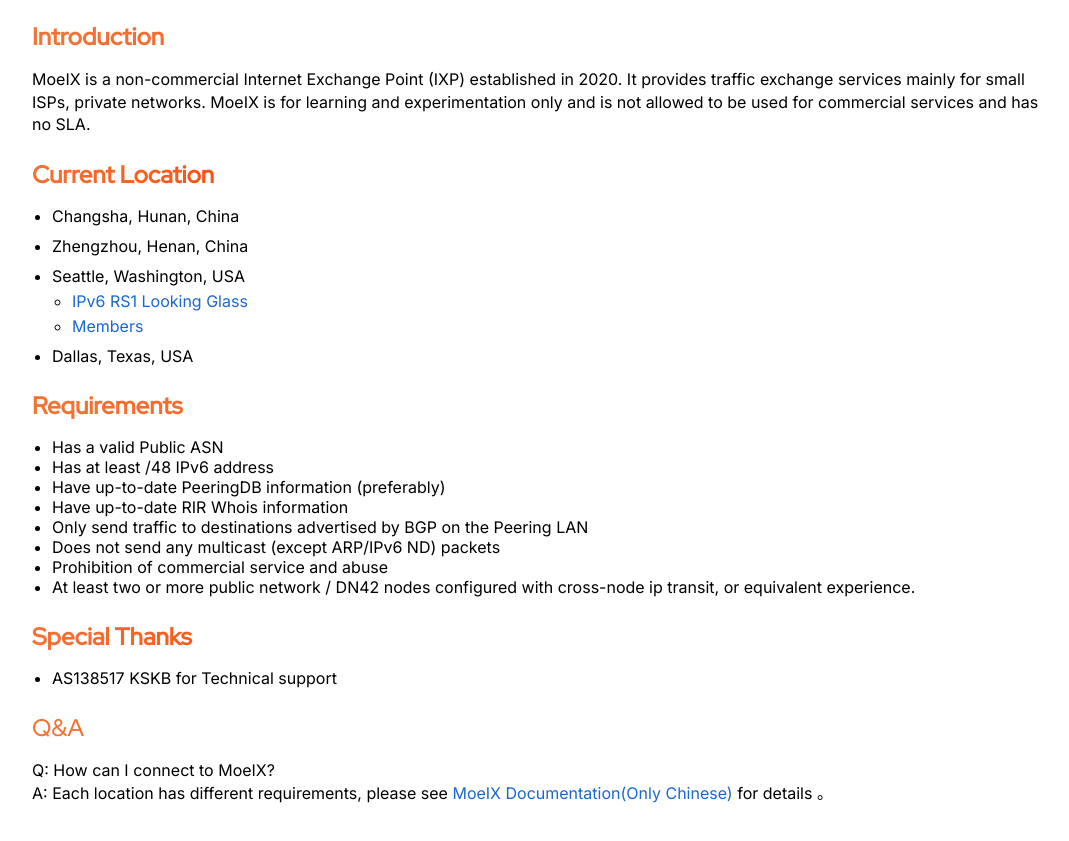
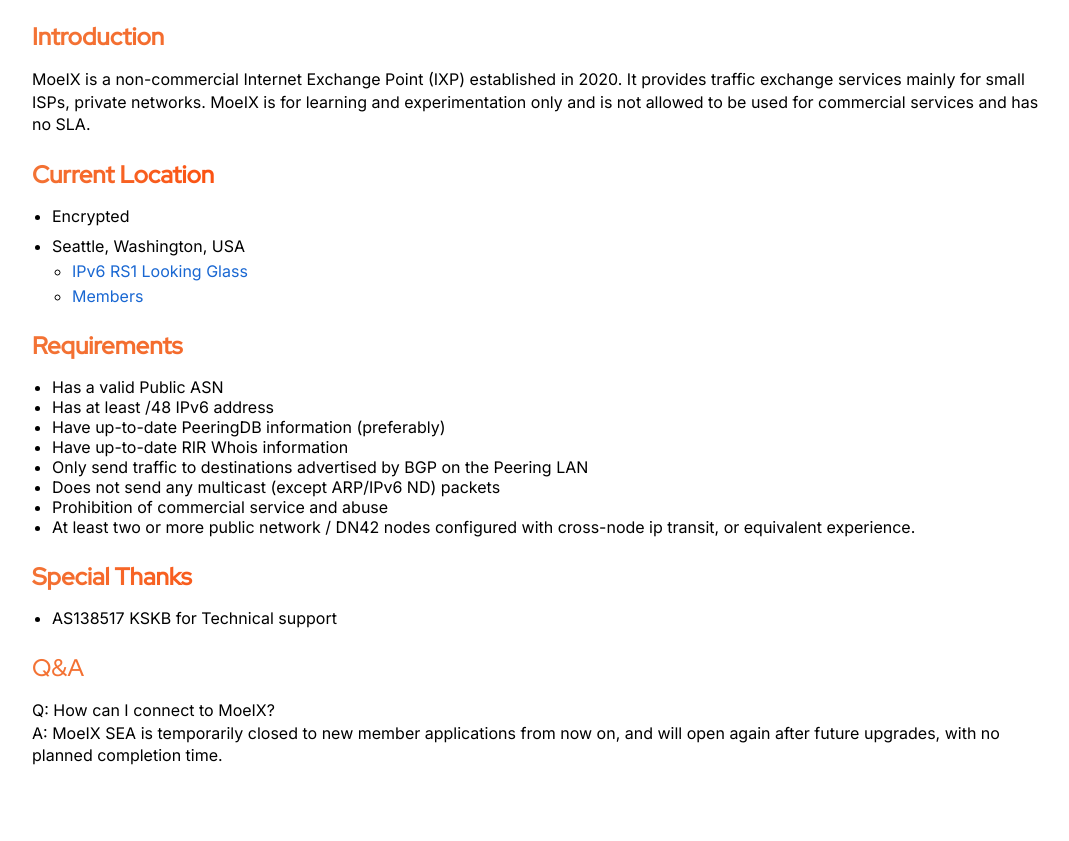
Before and after one commit to MoeQing-Network/MoeIX-Home, a website built with Vite: page index.html in a window 1280 px wide. Shown: the part 229-1070 px from the top of the page, without its empty margins (96-1165 px from the left). Built offline with nearby package versions, Linux system fonts and the light colour scheme; no server answers.

Commit message:
Update index.html

```diff
--- a/index.html
+++ b/index.html
@@ -52,14 +52,12 @@
         <div class="content loc">
           <h2 class="us-en">Current Location</h2>
           <ul>
-            <li> Changsha, Hunan, China</li>
-            <li>Zhengzhou, Henan, China</li>
+            <li>Encrypted</li>
             <li>Seattle, Washington, USA<ul>
                 <li><a href="https://ixpm-sea.moeqing.com/lg/rs1-lan1-ipv6">IPv6 RS1 Looking Glass</a></li>
                 <li><a id="sea-member">Members</a></li>
               </ul>
             </li>
-            <li>Dallas, Texas, USA</li>
           </ul>
         </div>
         <div class="content req">
@@ -85,7 +83,7 @@
           <h2>Q&A</h2>
           <p>
             Q: How can I connect to MoeIX?<br>
-            A: Each location has different requirements, please see <a href="https://docs.moeix.top/">MoeIX Documentation(Only Chinese)</a> for details 。
+            A: MoeIX SEA is temporarily closed to new member applications from now on, and will open again after future upgrades, with no planned completion time.
 
           </p>
         </div>
```
